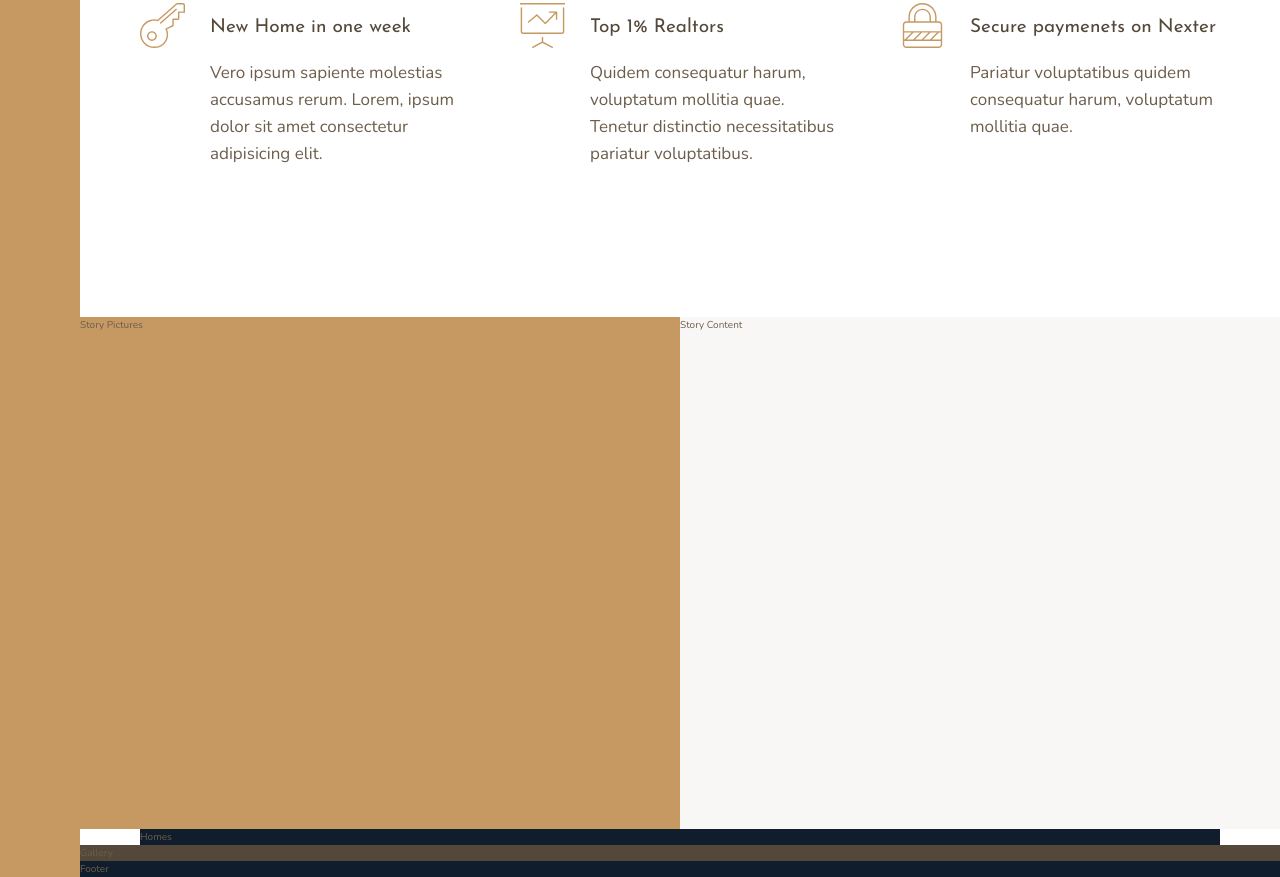
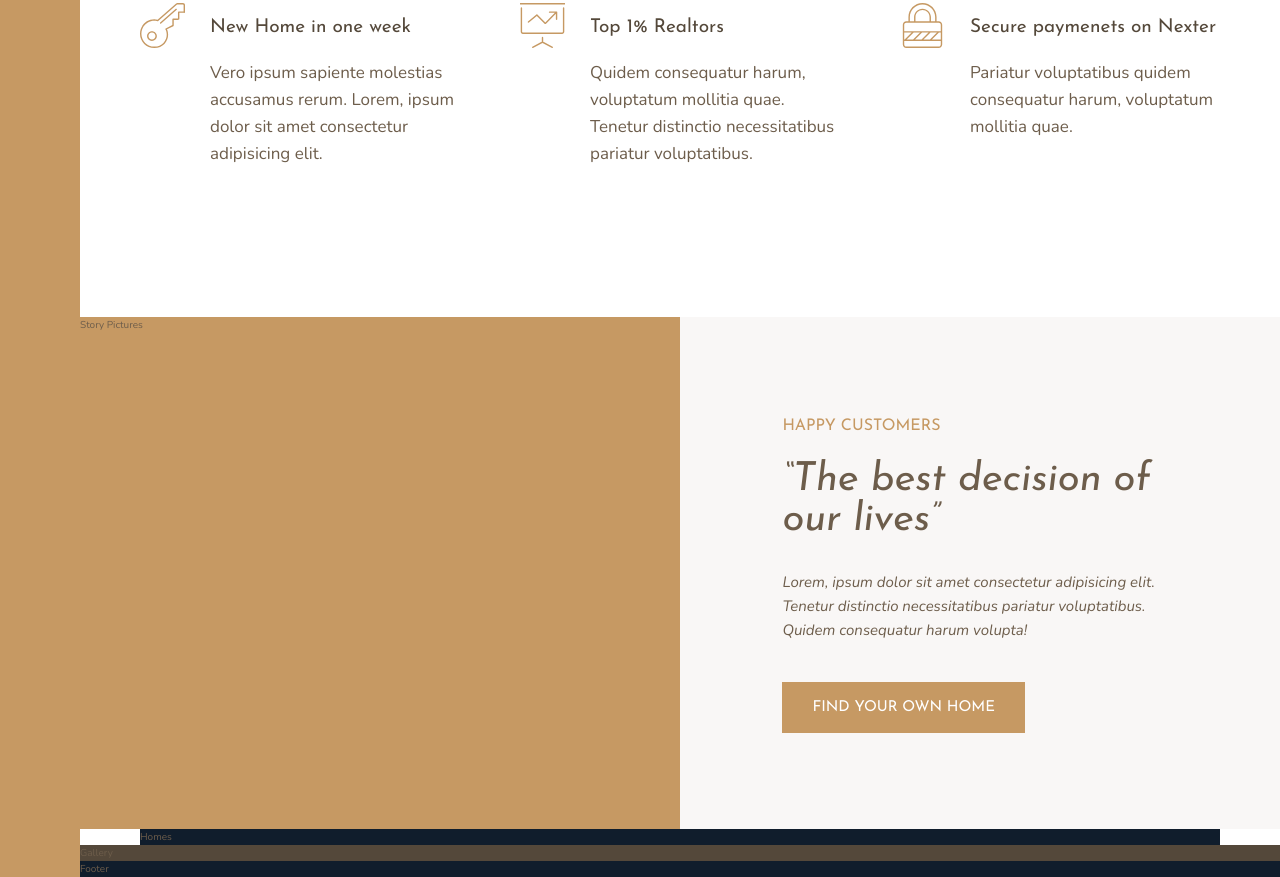
Before and after one commit to jyandell83/advanced-css-project-3, a plain HTML site: page index.html in a window 1280 px wide. Shown: the part 991-1868 px from the top of the page. Drawn offline with nearby package versions, Linux system fonts and the light colour scheme.

Commit message:
style story section right side

```diff
--- a/css/style.css
+++ b/css/style.css
@@ -24,12 +24,52 @@ body {
   font-family: "Josefin Sans", sans-serif;
   font-weight: 400; }
 
+.heading-2 {
+  font-size: 4rem;
+  font-style: italic;
+  line-height: 1; }
+  .heading-2--dark {
+    color: #54483A; }
+  .heading-2--light {
+    color: #f9f7f6; }
+
+.heading-3 {
+  font-size: 1.6rem;
+  color: #c69963;
+  text-transform: uppercase; }
+
 .heading-4 {
   font-size: 1.9rem; }
   .heading-4--dark {
     color: #54483A; }
   .heading-4--light {
     color: #f9f7f6; }
+
+.btn {
+  background-color: #c69963;
+  color: #fff;
+  border: none;
+  border-radius: 0;
+  font-family: "Josefin Sans", sans-serif;
+  font-size: 1.5rem;
+  text-transform: uppercase;
+  padding: 1.8rem 3rem;
+  cursor: pointer;
+  transition: all .2s; }
+  .btn:hover {
+    background-color: #B28451; }
+
+.mb-sm {
+  margin-bottom: 2rem; }
+
+.mb-md {
+  margin-bottom: 3rem; }
+
+.mb-lg {
+  margin-bottom: 4rem; }
+
+.mb-hg {
+  margin-bottom: 8rem; }
 
 .sidebar {
   background-color: #c69963;
@@ -72,7 +112,22 @@ body {
 
 .story__content {
   background-color: #f9f7f6;
-  grid-column: col-start 5 / full-end; }
+  grid-column: col-start 5 / full-end;
+  padding: 6rem 8vw;
+  /*
+		display: flex;
+		flex-direction: column;
+		justify-content: center;
+		align-items: flex-start;
+		*/
+  display: grid;
+  align-content: center;
+  justify-items: start; }
+
+.story__text {
+  font-size: 1.5rem;
+  font-style: italic;
+  margin-bottom: 4rem; }
 
 .homes {
   background-color: #101d2c;
--- a/index.html
+++ b/index.html
@@ -88,7 +88,12 @@
 		</div>
 
 		<div class="story__content">
-			Story Content
+			<h3 class="heading-3 mb-sm">Happy Customers</h3>
+			<h2 class="heading-2 mb-md">&ldquo;The best decision of our lives&rdquo;</h2>
+			<p class="story__text">
+				Lorem, ipsum dolor sit amet consectetur adipisicing elit. Tenetur distinctio necessitatibus pariatur voluptatibus. Quidem consequatur harum volupta!
+			</p>
+			<button class="btn">Find your own home</button>
 		</div>
 
 		<div class="homes">
--- a/sass/_story.scss
+++ b/sass/_story.scss
@@ -7,5 +7,24 @@
 	&__content {
 		background-color: $color-grey-light-1;
 		grid-column: col-start 5 / full-end;
+
+		padding: 6rem 8vw;
+
+		/*
+		display: flex;
+		flex-direction: column;
+		justify-content: center;
+		align-items: flex-start;
+		*/
+
+		display: grid;
+		align-content: center;
+		justify-items: start;
+	}
+
+	&__text {
+		font-size: 1.5rem;
+		font-style: italic;
+		margin-bottom: 4rem;
 	}
 }
--- a/sass/_typography.scss
+++ b/sass/_typography.scss
@@ -9,10 +9,19 @@
 
 .heading-2 {
 	@extend %heading;
+	font-size: 4rem;
+	font-style: italic;
+	line-height: 1;
+
+	&--dark { color: $color-grey-dark-1; }
+	&--light { color: $color-grey-light-1; }
 }
 
 .heading-3 {
 	@extend %heading;
+	font-size: 1.6rem;
+	color: $color-primary;
+	text-transform: uppercase;
 }
 
 .heading-4 {
@@ -22,3 +31,27 @@
 	&--dark { color: $color-grey-dark-1; }
 	&--light { color: $color-grey-light-1; }
 }
+
+.btn {
+	background-color: $color-primary;
+	color: #fff;
+	border: none;
+	border-radius: 0;
+	font-family: $font-display;
+	font-size: 1.5rem;
+	text-transform: uppercase;
+	padding: 1.8rem 3rem;
+	cursor: pointer;
+	transition: all .2s;
+
+	&:hover {
+		background-color: $color-primary-dark;
+	}
+}
+
+// Utilities
+
+.mb-sm { margin-bottom: 2rem; }
+.mb-md { margin-bottom: 3rem; }
+.mb-lg { margin-bottom: 4rem; }
+.mb-hg { margin-bottom: 8rem; }
```
